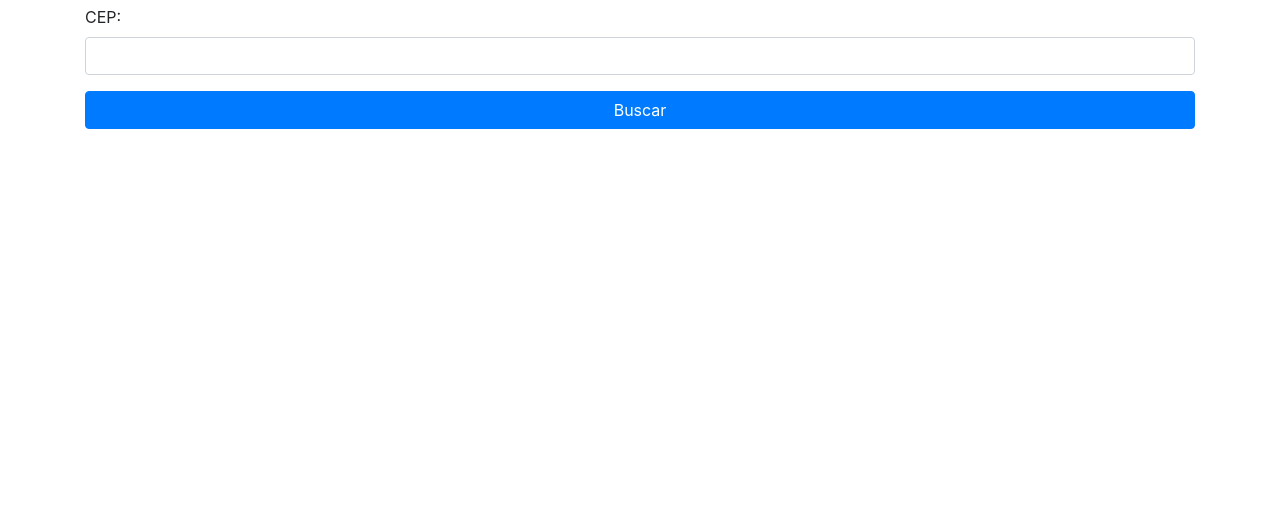
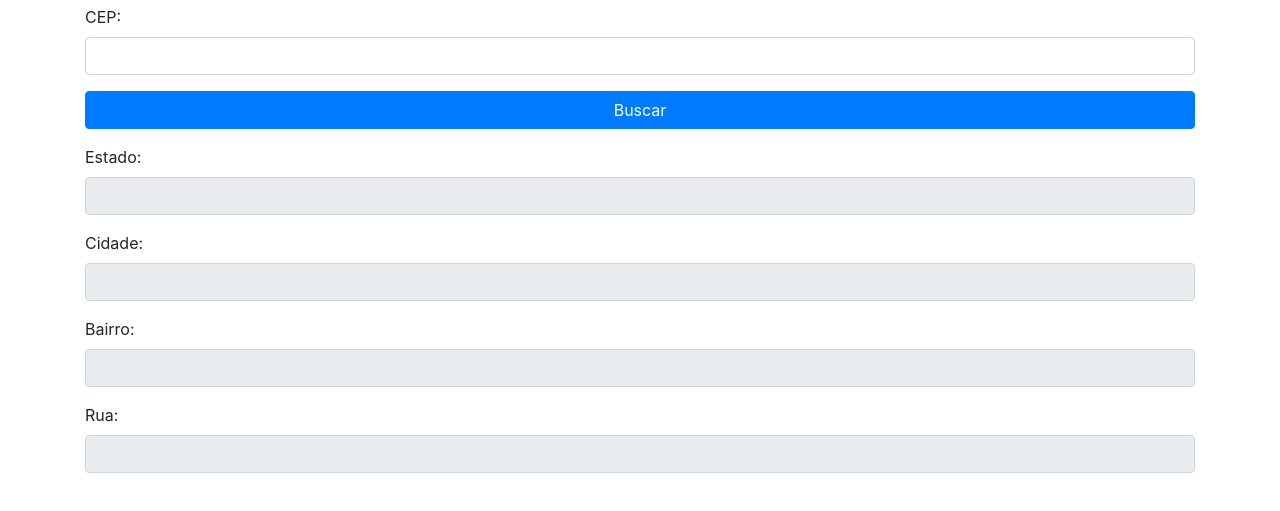
Before and after one commit to david042/CEP-API-Fetch, a website: page www/index.html in a window 1280 px wide. Shown: the part 41-552 px from the top of the page. Drawn offline with Linux system fonts and the light colour scheme.

Commit message:
agora ta chave

```diff
--- a/www/components/acao.js
+++ b/www/components/acao.js
@@ -1,5 +1,7 @@
 window.onload = function(){
   const buscar = document.querySelector("#buscar");
+
+  const cep = document.querySelector("#cep");
 
   const opcoes = {
     method: "GET",
@@ -8,10 +10,13 @@ window.onload = function(){
   }
 
   buscar.addEventListener("click",function(){
-    fetch(`https://viacep.com.br/ws/01001000/json/`, opcoes)
+    fetch(`https://viacep.com.br/ws/${cep.value}/json/`, opcoes)
       .then(response => {response.json()
         .then(data => {
-          alert(`Logradouro: ${data["logradouro"]}`);
+          document.querySelector("#estado").value = data["uf"];
+          document.querySelector("#cidade").value = data["localidade"];
+          document.querySelector("#bairro").value = data["bairro"];
+          document.querySelector("#rua").value = data["logradouro"];
         })
       })
   });
--- a/www/index.html
+++ b/www/index.html
@@ -22,7 +22,7 @@
       <div class="row">
         <div class="col-12">
           <label for=""> CEP: </label>
-            <input type="text" class="form-control">
+          <input type="text" class="form-control" id="cep">
         </div>
       </div>
     </div>
@@ -33,6 +33,37 @@
         </div>
       </div>
     </div>
+    <div class="form-group">
+      <div class="row">
+        <div class="col-12">
+          <label for=""> Estado: </label>
+          <input type="text" class="form-control" id="estado" readonly>
+        </div>
+      </div>
+    </div>
+    <div class="form-group">
+      <div class="row">
+        <div class="col-12">
+          <label for=""> Cidade: </label>
+          <input type="text" class="form-control" id="cidade" readonly>
+        </div>
+      </div>
+    </div>
+    <div class="form-group">
+      <div class="row">
+        <div class="col-12">
+          <label for=""> Bairro: </label>
+          <input type="text" class="form-control" id="bairro" readonly>
+        </div>
+      </div>
+    </div>
+    <div class="form-group">
+      <div class="row">
+        <div class="col-12">
+          <label for=""> Rua: </label>
+          <input type="text" class="form-control" id="rua" readonly>
+        </div>
+      </div>
     </div>
   </div>
 </body>
```
Lines whose indentation alone changed are shown as unchanged.
